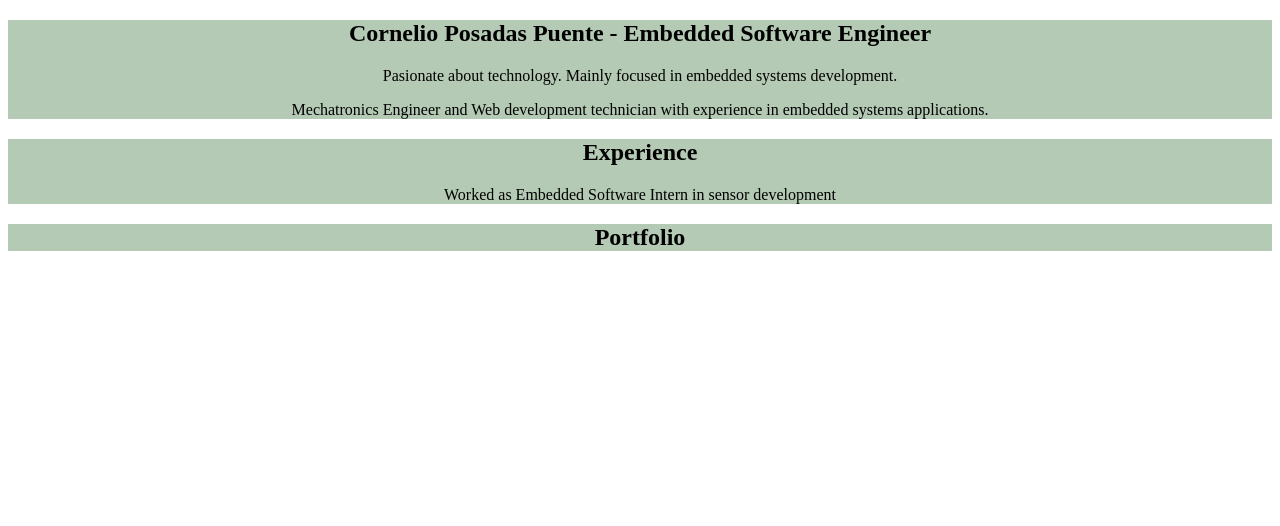
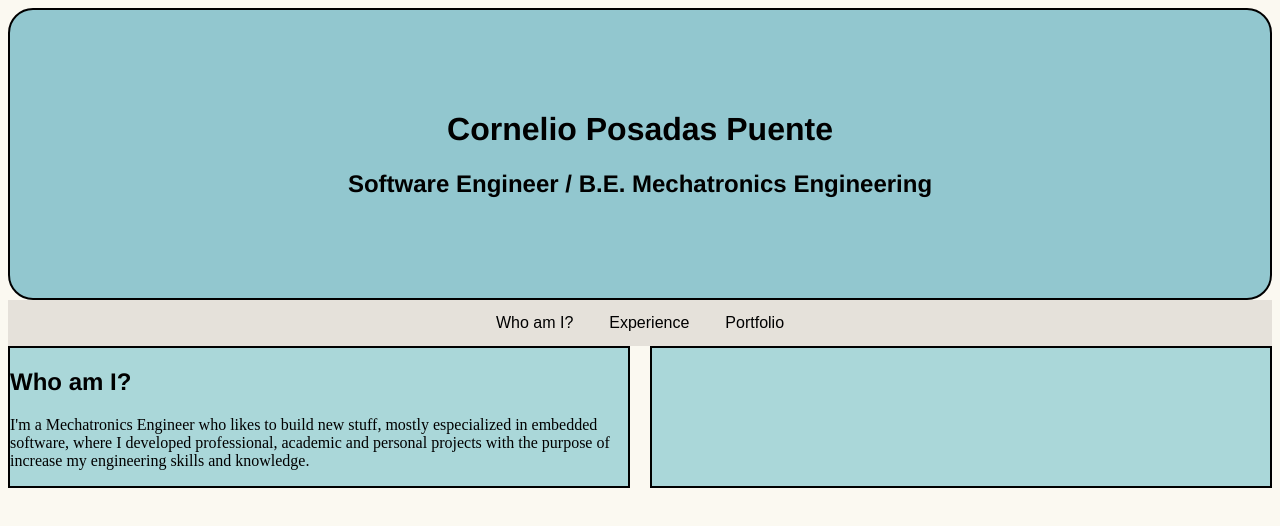
Before and after one commit to corbridge/corbridge.github.io, a plain HTML site: page index.html in a window 1280 px wide. Drawn offline with Linux system fonts and the light colour scheme.

Commit message:
add first section

```diff
--- a/index.html
+++ b/index.html
@@ -8,32 +8,35 @@
         <link rel="stylesheet" href="style.css">
     </head>
     <body>
-        <section class="first">
-            <h1>
-                Cornelio Posadas Puente - Embedded Software Engineer
-            </h1>
-            <p>
-                Pasionate about technology. Mainly focused in embedded systems development.
-            </p>
-            <p>
-                Mechatronics Engineer and Web development technician with experience in embedded systems applications.
-            </p>
-        </section>
+        <header>
+            <h1>Cornelio Posadas Puente</h1>
+            <div class="header">
+                <h2>Software Engineer / B.E. Mechatronics Engineering</h2>
+            </div>
+        </header>
 
-        <section class="experience">
-            <h2>
-                Experience
-            </h2>
-            <p>
-                Worked as Embedded Software Intern in sensor development
-            </p>
-        </section>
+        <div class="navbar">
+            <ul>
+                <li><a href="#who">Who am I?</a></li>
+                <li><a href="#Experience">Experience</a></li>
+                <li><a href="#Portfolio">Portfolio</a></li>
+            </ul>
+        </div>
 
-        <section class="portfolio">
-            <h2>
-                Portfolio
-            </h2>
-        </section>
+        <div class="who-flex-container" id="who">
+            <div class="flex-child">
+                <h2>Who am I?</h2>
+                <p>
+                    I'm a Mechatronics Engineer who likes to build new stuff, mostly especialized in
+                    embedded software, where I developed professional, academic and personal projects with
+                    the purpose of increase my engineering skills and knowledge.
+                </p>
+            </div>
+
+            <div class="flex-child">
+                <img>
+            </div>
+        </div>
 
     </body>
 </html>
--- a/style.css
+++ b/style.css
@@ -1,4 +1,58 @@
-.first, .experience, .portfolio{
-    background-color: rgb(180, 202, 180);
+body{
+    background-color: #FBF9F1;
+}
+
+h1, h2{
+    font-family:'Franklin Gothic Medium', 'Arial Narrow', Arial, sans-serif
+}
+
+header{
+    text-align: center;
+    background-color: #92C7CF;
+    padding: 80px;
+    border: 2px solid black;
+    border-radius: 25px;
+}
+
+.navbar{
     text-align: center;
 }
+
+ul {
+    list-style-type: none;
+    margin: 0;
+    padding: 0;
+    overflow: hidden;
+    background-color: #E5E1DA;
+  }
+
+  li {
+    display: inline-block;
+  }
+
+  li a {
+    display: block;
+    color: black;
+    text-align: center;
+    padding: 14px 16px;
+    text-decoration: none;
+    font-family: Arial, Helvetica, sans-serif;
+  }
+
+  li a:hover {
+    background-color: #C2BEBD;
+  }
+
+.who-flex-container {
+    display: flex;
+}
+
+.flex-child {
+    flex: 1;
+    border: 2px solid black;
+    background-color: #AAD7D9;
+}
+
+.flex-child:first-child {
+    margin-right: 20px;
+}
```
